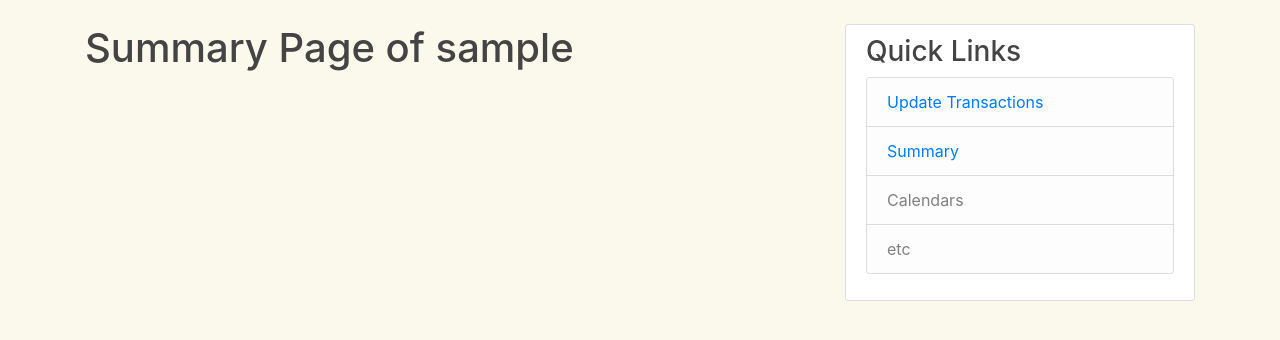
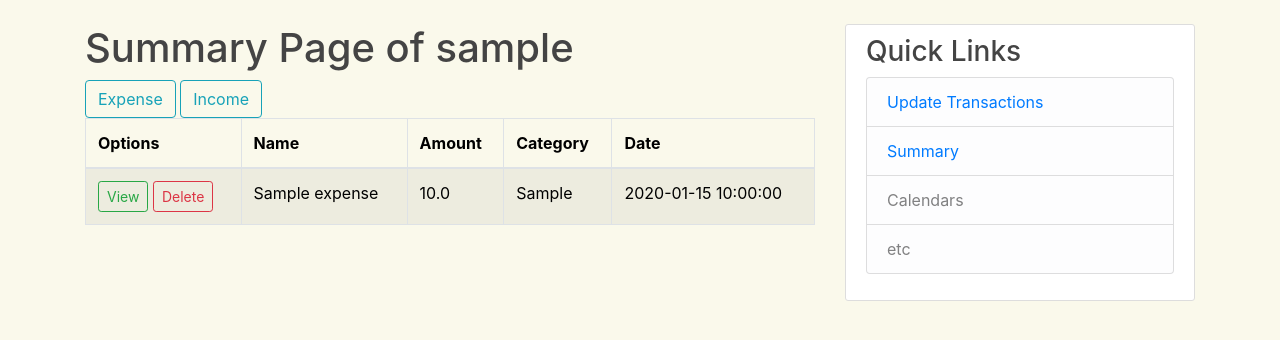
Before and after one commit to albinvinoy/SaveUp, a Flask app: page /summary in a window 1280 px wide. Shown: the part 56-396 px from the top of the page. Run offline with Flask 2, Linux system fonts and the light colour scheme; a user stored in the database is signed in; tables that the repository leaves empty hold one stand-in row (values such as "Sample post"); some libraries are stand-ins or nearby versions.

Commit message:
summary page, changed models to json serialize data and updated summary

```diff
--- a/budgetTracking/models.py
+++ b/budgetTracking/models.py
@@ -1,6 +1,15 @@
 from budgetTracking import db
 from datetime import datetime
 from flask_login import UserMixin
+
+def tableSerialize(self):
+    return {
+        'name' : self.name,
+        'amount' : self.amount,
+        'category' : self.category,
+        'date' : self.date
+    }
+
 
 class User(db.Model, UserMixin):
     # Table for user
@@ -12,7 +21,7 @@ class User(db.Model, UserMixin):
     incomes = db.relationship('Income', backref='user')
     expenses = db.relationship('Expense', backref='user')
 
-    def __repr__(self):
+    def __str__(self):
         return "{}".format(self.username)
 
 
@@ -30,8 +39,11 @@ class Expense(db.Model):
     #connect this to user
     user_id = db.Column(db.Integer, db.ForeignKey('user.id'), nullable=False)
 
-    def __repr__(self):
-        return "{} {}".format(self.amount, self.postedDate)
+    def __str__(self):
+        return "{} {} {}".format(self.name, self.amount, self.date)
+
+    toJson = tableSerialize
+
 
 class Income(db.Model):
     # Table that shows income of the user
@@ -45,5 +57,7 @@ class Income(db.Model):
     #connect this to user
     user_id = db.Column(db.Integer, db.ForeignKey('user.id'), nullable=False)
 
-    def __repr__(self):
-        return "{} {}".format(self.amount, self.postedDate)
+    def __str__(self):
+        return "{} {}".format(self.amount, self.date)
+
+    toJson = tableSerialize
--- a/budgetTracking/routes.py
+++ b/budgetTracking/routes.py
@@ -1,4 +1,4 @@
-from flask import render_template, url_for, request, redirect, flash
+from flask import render_template, url_for, request, redirect, flash, jsonify
 from budgetTracking import app, db, bcrypt, login_manager
 from budgetTracking.forms import RegisterForm, LoginForm, ExpenseForm, IncomeForm
 from budgetTracking.models import User, Expense, Income
@@ -22,8 +22,24 @@ def user_loader(user_id):
 Helper functions
 '''
 
+def expenseAdder(form):
+    return Expense(
+        name=form.name.data,
+        amount=form.amount.data,
+        category=form.category.data,
+        paymentMethod=form.payment.data,
+        location=form.location.data,
+        date=datetime.utcnow(),
+        user_id=current_user.id)
 
-
+def incomeAdder(form):
+    return Income(
+        name=form.name.data,
+        amount=form.amount.data,
+        category=form.category.data,
+        paymentMethod=form.payment.data,
+        date=datetime.utcnow(),
+        user_id=current_user.id)
 
 '''
 Application routes
@@ -64,7 +80,7 @@ def register():
                 user = User(username=form.username.data, password=password_hash)
                 db.session.add(user)
                 db.session.commit()
-                return redirect(url_for('login'))
+                return redirect(url_for('register'))
     return render_template("register.html", form=form)
 
 
@@ -84,33 +100,49 @@ def updateTransactions():
             form = IncomeForm()
         else:
             if request.form["submit"]=="Add Expenses":
-                expense = Expense(
-                    name=form.name.data,
-                    amount=form.amount.data,
-                    category=form.category.data,
-                    paymentMethod=form.payment.data,
-                    location=form.location.data,
-                    date=datetime.utcnow(),
-                    user_id=current_user.id)
+                expense = expenseAdder(form)
                 db.session.add(expense)
                 db.session.commit()
+                # flash("Expense Added")
                 #this is to stop page from resubmitting information
-                return redirect(url_for('updateTransactions'))
+            elif request.form["submit"]=="Add Income":
+                income = incomeAdder(form)
+                db.session.add(income)
+                db.session.commit()
+                # flash("Income Added")
             else:
-                return redirect(url_for('updateTransactions'))
+                redirect(url_for('logout'))
+            return redirect(url_for('updateTransactions'))
 
     return render_template("budgetTrack.html", form=form)
 
 
-@app.route('/summary')
+@app.route('/summary', methods=["GET", "POST"])
 @login_required
 def summary():
-    user = User.query.filter_by(username=current_user.username).first()
-    '''
-        This will need login info of the user
-        This will show user details based on filters(?)
-    '''
-    return render_template("summary.html", user=user)
+    #post
+    if request.method=="POST":
+        if request.args.get("btn")=="Expense":
+            #query the expense from database
+            pass
+        elif request.args.get("btn")=="Income":
+            #query the income from database
+            pass
+    #get
+    else:
+
+        user = User.query.filter_by(username=current_user.username).first()
+        expenseQuery = Expense.query.all()
+        contentData = [e.toJson() for e in expenseQuery]
+        print(contentData)
+        '''
+            This will need login info of the user
+            This will show user details based on filters(?)
+        '''
+        return render_template("summary.html", user=user, contentData=contentData)
+
+
+
 
 
 @app.route('/logout')
--- a/budgetTracking/templates/summary.html
+++ b/budgetTracking/templates/summary.html
@@ -1,5 +1,50 @@
 <!-- This page shows the details transactions of the user -->
 
-{% extends "layout.html" %} {% block content %}
+{% extends "layout.html" %}
+
+{% block content %}
+
+
 <h1>Summary Page of {{ user.username }}</h1>
-{% endblock content %} {% block sidelink %} {% include "sidelink.html" %} {% endblock sidelink %}
+
+    <input type="submit" name="btn" class="btn btn-outline-info"  value="Expense">
+    <input type="submit" name="btn" class="btn btn-outline-info" value="Income">
+
+	<table class="table table-striped table-bordered" >
+		<thead>
+			<tr>
+				<th scope="col">Options</th>
+				<th scope="col">Name</th>
+				<th scope="col">Amount</th>
+				<th scope="col">Category</th>
+				<th scope="col" rowspan="1">Date</th>
+			</tr>
+		</thead>
+
+		<tbody>
+
+			{% for data in contentData %}
+
+
+			<tr>
+				<td rowspan="1">
+					<button type="button" class="btn btn-outline-success btn-sm">View</button>
+					<button type="button" class="btn btn-outline-danger btn-sm">Delete</button>
+				</td>
+				<!-- <th scope="row"></th> -->
+				<td>{{ data.name }}</td>
+				<td>{{ data.amount }}</td>
+				<td>{{ data.category }}</td>
+				<td>{{ data.date }}</td>
+			</tr>
+
+			{% endfor %}
+		</tbody>
+	</table>
+{% endblock content %}
+
+{% block sidelink %}
+
+{% include "sidelink.html" %}
+
+{% endblock sidelink %}
```
